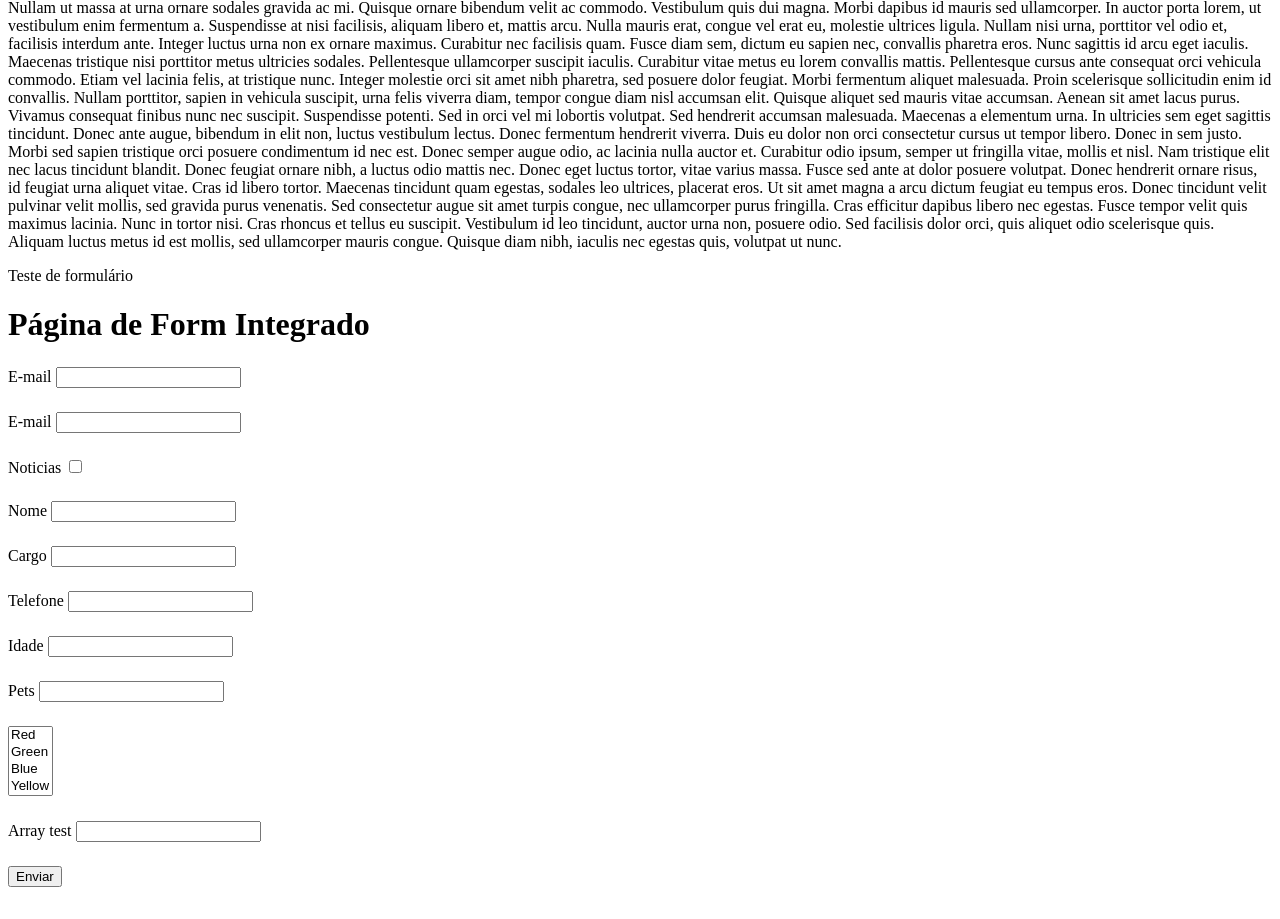
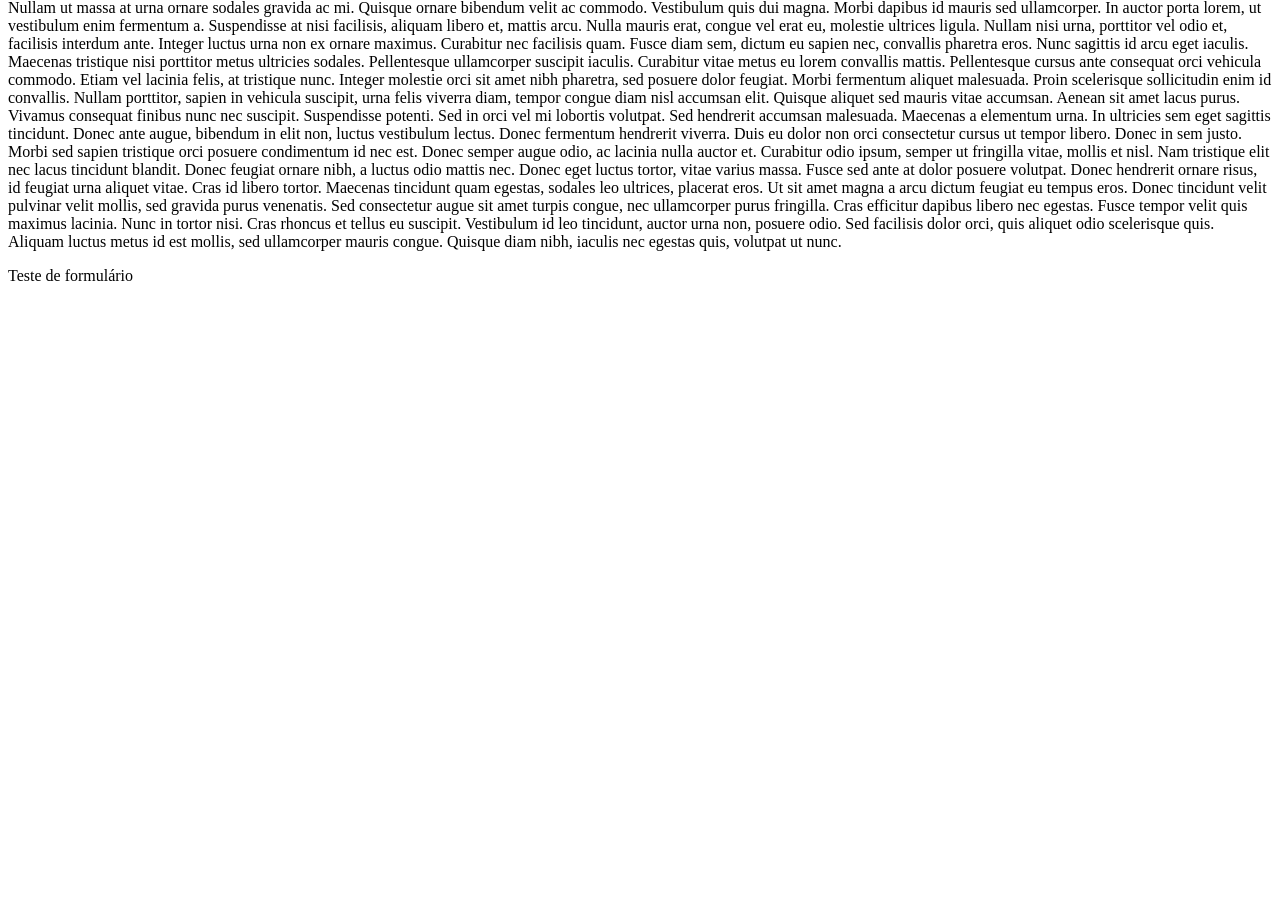
Before and after one commit to eduahcb/eduahcb.github.io, a plain HTML site: page index.html in a window 1280 px wide. Shown: the part 953-1872 px from the top of the page. After the commit the page ends 1254 px from the top, so only its background shows below. Drawn offline with Linux system fonts and the light colour scheme; a script that the page names is missing.

Commit message:
Remove integrated form from index.html
Removed a large form with various input fields and a submit button.

```diff
--- a/index.html
+++ b/index.html
@@ -39,64 +39,6 @@
          Donec eget luctus tortor, vitae varius massa. Fusce sed ante at dolor posuere volutpat. Donec hendrerit ornare risus, id feugiat urna aliquet vitae. Cras id libero tortor. Maecenas tincidunt quam egestas, sodales leo ultrices, placerat eros. Ut sit amet magna a arcu dictum feugiat eu tempus eros. Donec tincidunt velit pulvinar velit mollis, sed gravida purus venenatis. Sed consectetur augue sit amet turpis congue, nec ullamcorper purus fringilla. Cras efficitur dapibus libero nec egestas. Fusce tempor velit quis maximus lacinia. Nunc in tortor nisi. Cras rhoncus et tellus eu suscipit. Vestibulum id leo tincidunt, auctor urna non, posuere odio. Sed facilisis dolor orci, quis aliquet odio scelerisque quis. Aliquam luctus metus id est mollis, sed ullamcorper mauris congue. Quisque diam nibh, iaculis nec egestas quis, volutpat ut nunc.
       </p>
       <p>Teste de formulário</p>
-      <form class="form" name="aaaaaaaaaaaaaaaaaaaaaaaaaaaaaaaaaaaaaaaaaaaaaaaaaaaaaaa" id="aaaaaaaaaaaaaaaaaaaaaaaaaaaaaaaaaaaaaaaaaaaaaaaaaaaaaaa">
-         <h1>Página de Form Integrado</h1>
-         <div class="mb-3">
-            <label>E-mail</label>
-            <input id="email" type="email" name="email_cliente" class="form-control" />
-         </div>
-		<div class="mb-3">
-            <label>E-mail</label>
-            <input id="email" name="email_cliente2" class="form-control" />
-         </div>
-
-		  <div class="mb-3">
-            <label>Noticias</label>
-            <input id="email" type="checkbox" name="email" class="form-control" />
-         </div>
-
-         <div class="mb-3">
-            <label>Nome</label>
-            <input id="name" name="name" class="form-control" />
-         </div>
-         <div class="mb-3">
-            <label>Cargo</label>
-            <input id="cargo" name="cargo" class="form-control" />
-         </div>
-         <div class="mb-3">
-            <label>Telefone</label>
-            <input
-               type="tel"
-               id="telefone"
-               name="telefone"
-               class="form-control"
-               />
-         </div>
-         <div class="mb-3">
-            <label>Idade</label>
-            <input id="cf_idade" name="cf_idade" class="form-control" />
-         </div>
-         <div class="mb-3">
-            <label>Pets</label>
-            <input id="pets" name="pets[0].nomeDoPet" class="form-control" />
-         </div>
-         <div class="mb-3">
-            <select name="colors" id="colors" multiple>
-               <option value="red">Red</option>
-               <option value="green">Green</option>
-               <option value="blue">Blue</option>
-               <option value="yellow">Yellow</option>
-               <option value="purple">Purple</option>
-            </select>
-         </div>
-		<div class="mb-3">
-            <label>Array test</label>
-            <input id="checkbox" name="checkbox[]" class="form-control" />
-         </div>
-         <div class="mb-3">
-            <button class="btn btn-primary my-4" type="submit">Enviar</button>
-         </div>
-      </form>
 
 
 	   <div role="main" id="dkjahdiuwahkudhaiudhwauk-224b48f17fdb61eaa2b2"></div><script type="text/javascript" src="https://d2umgtt5tsqx05.cloudfront.net/js/rdstation-forms/stable/rdstation-forms.min.js"></script><script type="text/javascript"> new RDStationForms('dkjahdiuwahkudhaiudhwauk-224b48f17fdb61eaa2b2', 'UA-250202393-1').createForm();</script>
```
